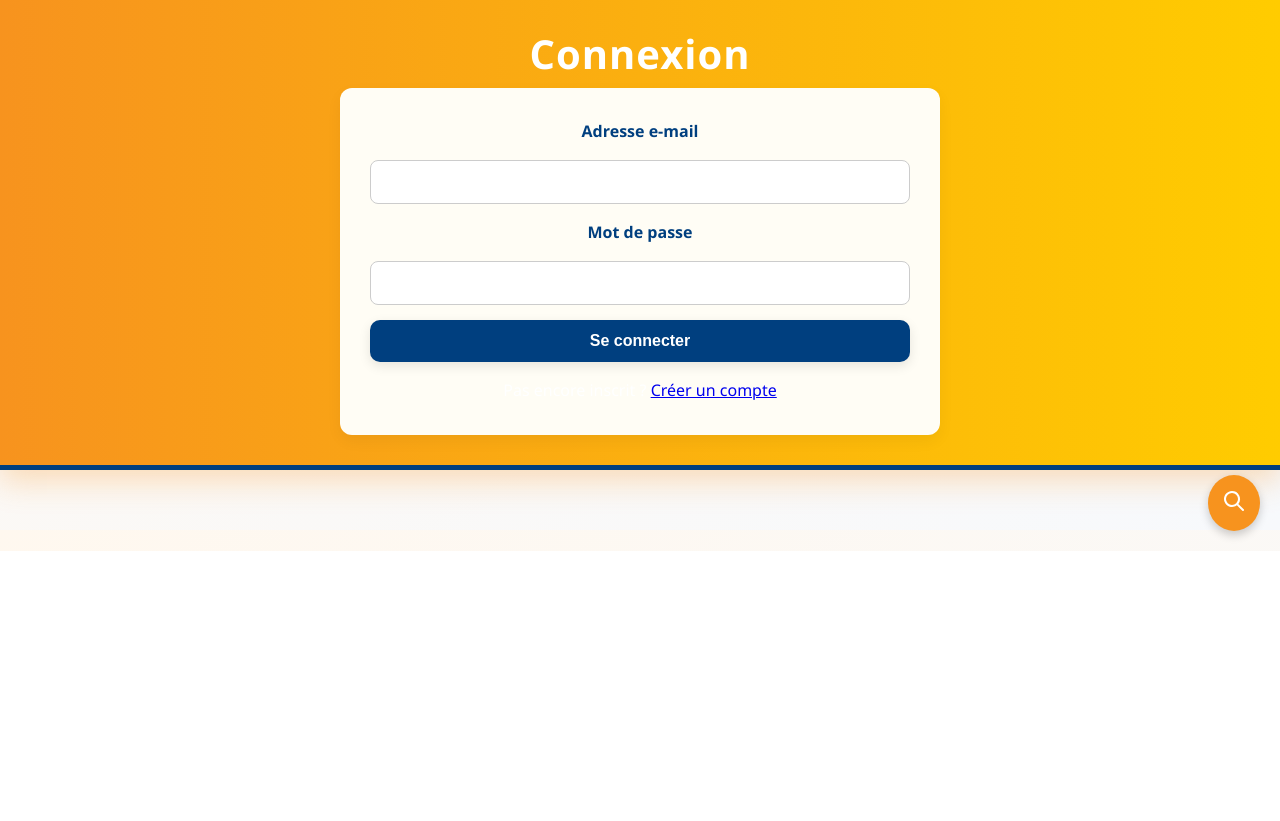
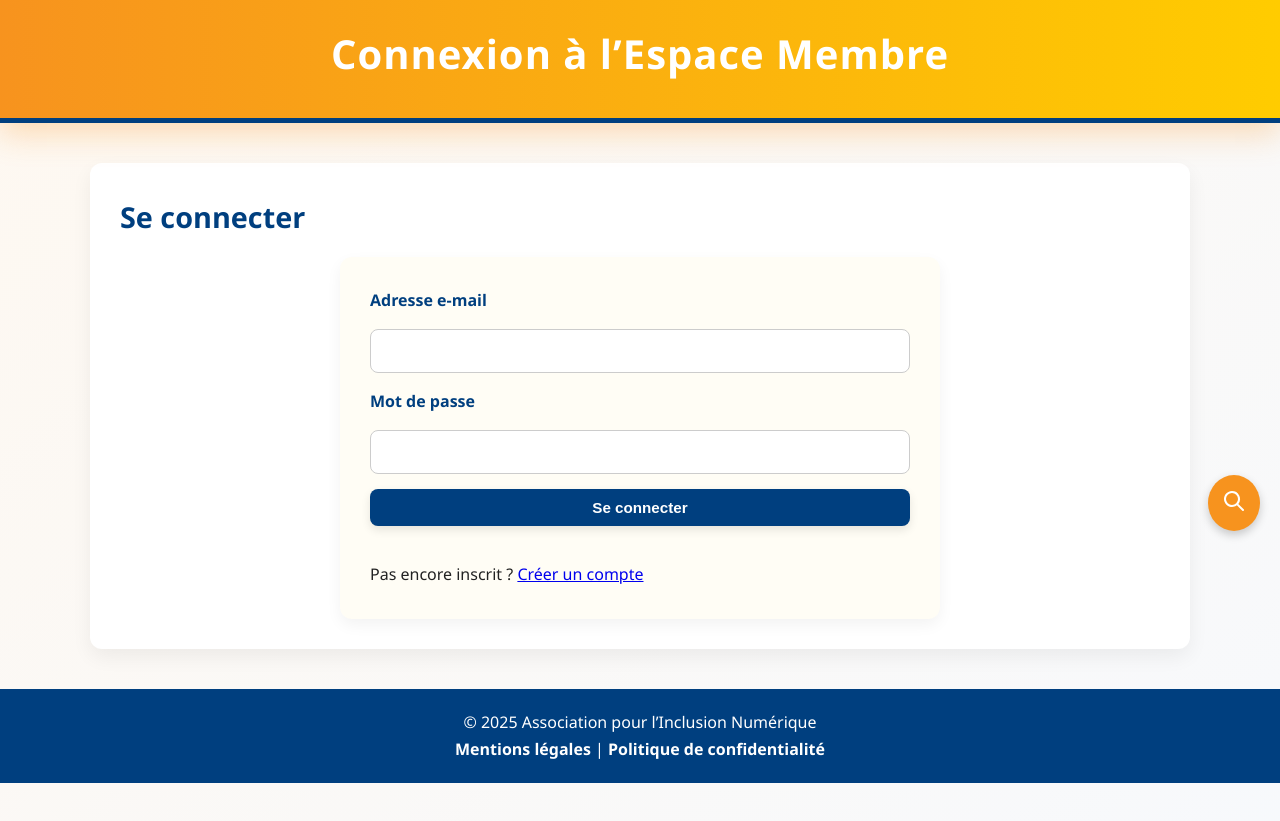
Before and after one commit to ahmedktr/site_assoc_real, a website: page public/connexion.html in a window 1280 px wide. Shown: the part 249-1070 px from the top of the page. Before the commit the page ends 800 px from the top, so only its background shows below. Drawn offline with Linux system fonts and the light colour scheme.

Commit message:
mise a jour page connexion

```diff
--- a/public/connexion.html
+++ b/public/connexion.html
@@ -3,11 +3,12 @@
 <head>
   <meta charset="UTF-8" />
   <meta name="viewport" content="width=device-width, initial-scale=1.0" />
-  <title>Connexion - Association</title>
- <link rel="stylesheet" href="css/css_globale.css">
-
+  <title>Connexion - Association Inclusion Numérique</title>
+  <link rel="stylesheet" href="css/css_globale.css" />
 </head>
 <body>
+
+  <!-- NAVIGATION -->
   <nav>
     <ul>
       <li><a href="index.html">Accueil</a></li>
@@ -21,15 +22,18 @@
       <li><a href="connexion.html">Connexion</a></li>
       <li><a href="contact.html">Contact</a></li>
     </ul>
+  </nav>
 
-  </nav>
+  <!-- EN-TÊTE -->
   <header>
     <img src="image/logo.png" alt="Logo de l'association" />
+    <h1>Connexion à l’Espace Membre</h1>
+  </header>
 
-
-
+  <!-- FORMULAIRE DE CONNEXION -->
   <main class="login-container">
-    <h1>Connexion</h1>
+    <section>
+      <h2 class="titre-bleu">Se connecter</h2>
       <form action="/login" method="post" class="login-form">
         <label for="email">Adresse e-mail</label>
         <input type="email" id="email" name="email" required />
@@ -37,14 +41,21 @@
         <label for="password">Mot de passe</label>
         <input type="password" id="password" name="password" required />
 
-      <button type="submit">Se connecter</button>
+        <button type="submit" class="btn-inscription">Se connecter</button>
 
-      <p class="register-link">
+        <p class="register-link" style="margin-top: 20px;">
           Pas encore inscrit ? <a href="inscription_asso.html">Créer un compte</a>
         </p>
       </form>
+    </section>
   </main>
 
+  <!-- PIED DE PAGE -->
+  <footer>
+    <p>&copy; 2025 Association pour l’Inclusion Numérique</p>
+    <p><a href="#">Mentions légales</a> | <a href="#">Politique de confidentialité</a></p>
+  </footer>
+
+  <script src="js/zoom.js"></script>
 </body>
-<script src="js/zoom.js"></script>
 </html>
```
Lines whose indentation alone changed are shown as unchanged.
